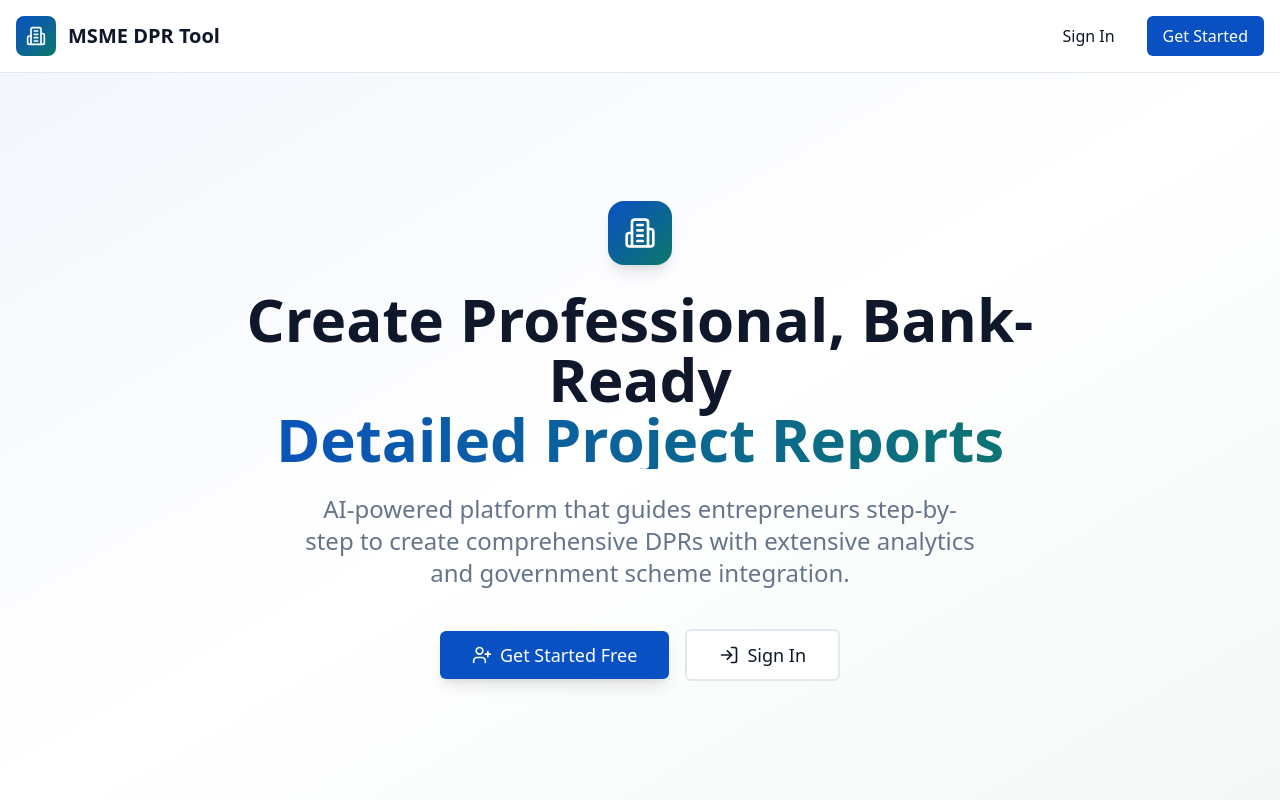
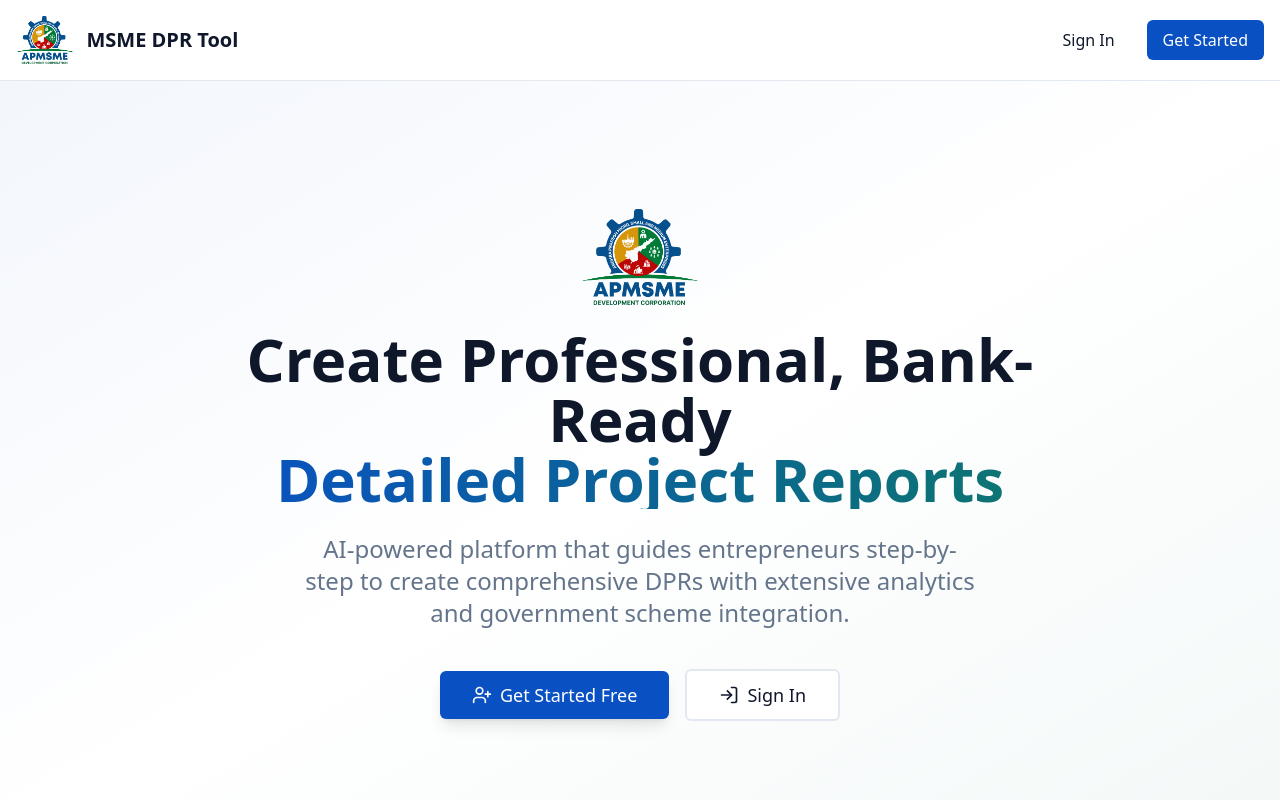
Before and after one commit to Surya-K-Citta/AI_DRP, a React (Vite) app in the folder client/: page / in a window 1280 px wide. Shown: the top 800 px of the page. Built offline with nearby package versions, Linux system fonts and the light colour scheme.

Commit message:
Replace Building2 icon with APMSME logo in Navbar, Landing, Login, and Register components for consistent branding. Update imports to remove unused icons and enhance visual identity across the application.

```diff
--- a/client/src/components/layout/Navbar.tsx
+++ b/client/src/components/layout/Navbar.tsx
@@ -5,7 +5,7 @@
 import { useTranslation } from 'react-i18next';
 import { useAuthStore } from '@/store/authStore';
 import { Button } from '@/components/ui/Button';
-import { Building2, Languages, LogOut, User, Menu, X } from 'lucide-react';
+import { Languages, LogOut, User, Menu, X } from 'lucide-react';
 import { useState } from 'react';
 
 export const Navbar: React.FC = () => {
@@ -47,9 +47,11 @@
       <div className="container mx-auto px-4">
         <div className="flex justify-between items-center h-16">
           <a href="/" onClick={(e) => handleLinkClick(e, '/')} className="flex items-center space-x-3">
-            <div className="h-10 w-10 rounded-lg bg-primary flex items-center justify-center">
-              <Building2 className="h-6 w-6 text-white" />
-            </div>
+            <img
+              src="/apmsme_logo.png"
+              alt="APMSME Logo"
+              className="h-12 w-auto object-contain"
+            />
             <span className="text-xl font-semibold text-foreground">
               {t('nav.appName')}
             </span>
--- a/client/src/pages/Landing.tsx
+++ b/client/src/pages/Landing.tsx
@@ -100,9 +100,11 @@
         <div className="container mx-auto px-4 py-4">
           <div className="flex items-center justify-between">
             <div className="flex items-center gap-3">
-              <div className="h-10 w-10 rounded-lg bg-gradient-to-br from-primary to-secondary flex items-center justify-center">
-                <Building2 className="h-5 w-5 text-white" />
-              </div>
+              <img
+                src="/apmsme_logo.png"
+                alt="APMSME Logo"
+                className="h-12 w-auto object-contain"
+              />
               <span className="text-xl font-bold text-foreground">MSME DPR Tool</span>
             </div>
             <div className="flex items-center gap-4">
@@ -121,8 +123,12 @@
       <section className="relative bg-gradient-to-br from-primary/5 via-white to-secondary/5 py-20 md:py-32">
         <div className="container mx-auto px-4">
           <div className="max-w-4xl mx-auto text-center">
-            <div className="inline-flex items-center justify-center h-16 w-16 rounded-2xl bg-gradient-to-br from-primary to-secondary mb-6 shadow-lg">
-              <Building2 className="h-8 w-8 text-white" />
+            <div className="inline-flex items-center justify-center mb-6">
+              <img
+                src="/apmsme_logo.png"
+                alt="APMSME Logo"
+                className="h-24 w-auto object-contain"
+              />
             </div>
             <h1 className="text-4xl md:text-6xl font-bold text-foreground mb-6 leading-tight">
               Create Professional, Bank-Ready
@@ -296,9 +302,11 @@
         <div className="container mx-auto px-4">
           <div className="flex flex-col md:flex-row items-center justify-between gap-4">
             <div className="flex items-center gap-3">
-              <div className="h-10 w-10 rounded-lg bg-gradient-to-br from-primary to-secondary flex items-center justify-center">
-                <Building2 className="h-5 w-5 text-white" />
-              </div>
+              <img
+                src="/apmsme_logo.png"
+                alt="APMSME Logo"
+                className="h-12 w-auto object-contain"
+              />
               <span className="text-lg font-semibold text-foreground">MSME DPR Tool</span>
             </div>
             <p className="text-sm text-muted-foreground text-center md:text-right">
--- a/client/src/pages/Login.tsx
+++ b/client/src/pages/Login.tsx
@@ -9,7 +9,7 @@
 import { Button } from '@/components/ui/Button';
 import { Input } from '@/components/ui/Input';
 import { Card, CardHeader, CardTitle, CardContent, CardDescription } from '@/components/ui/Card';
-import { Building2, Sparkles, ArrowRight, Copy, LogIn, CheckCircle } from 'lucide-react';
+import { Sparkles, ArrowRight, Copy, LogIn, CheckCircle, Shield } from 'lucide-react';
 
 export const Login: React.FC = () => {
   const { t } = useTranslation();
@@ -61,8 +61,12 @@
       <div className="w-full max-w-md">
         {/* Logo and Header */}
         <div className="text-center mb-8">
-          <div className="inline-flex items-center justify-center h-16 w-16 rounded-2xl bg-gradient-to-br from-primary to-secondary mb-4 shadow-lg">
-            <Building2 className="h-8 w-8 text-white" />
+          <div className="inline-flex items-center justify-center mb-4">
+            <img
+              src="/apmsme_logo.png"
+              alt="APMSME Logo"
+              className="h-20 w-auto object-contain"
+            />
           </div>
           <h1 className="text-3xl font-bold bg-gradient-to-r from-primary to-secondary bg-clip-text text-transparent mb-2">
             {t('auth.welcomeBack')}
@@ -172,7 +176,7 @@
             <p className="text-xs font-medium">AI-Powered</p>
           </div>
           <div className="p-4 rounded-lg bg-white/50 border border-primary/10">
-            <Building2 className="h-6 w-6 text-secondary mx-auto mb-2" />
+            <Shield className="h-6 w-6 text-secondary mx-auto mb-2" />
             <p className="text-xs font-medium">Bank-Ready</p>
           </div>
           <div className="p-4 rounded-lg bg-white/50 border border-primary/10">
--- a/client/src/pages/Register.tsx
+++ b/client/src/pages/Register.tsx
@@ -9,7 +9,7 @@
 import { Button } from '@/components/ui/Button';
 import { Input } from '@/components/ui/Input';
 import { Card, CardHeader, CardTitle, CardContent, CardDescription } from '@/components/ui/Card';
-import { Building2, Sparkles, ArrowRight, CheckCircle } from 'lucide-react';
+import { Sparkles, ArrowRight, CheckCircle } from 'lucide-react';
 
 export const Register: React.FC = () => {
   const { t } = useTranslation();
@@ -47,8 +47,12 @@
       <div className="w-full max-w-lg">
         {/* Logo and Header */}
         <div className="text-center mb-8">
-          <div className="inline-flex items-center justify-center h-16 w-16 rounded-2xl bg-gradient-to-br from-primary to-secondary mb-4 shadow-lg">
-            <Building2 className="h-8 w-8 text-white" />
+          <div className="inline-flex items-center justify-center mb-4">
+            <img
+              src="/apmsme_logo.png"
+              alt="APMSME Logo"
+              className="h-20 w-auto object-contain"
+            />
           </div>
           <h1 className="text-3xl font-bold bg-gradient-to-r from-primary to-secondary bg-clip-text text-transparent mb-2">
             {t('auth.getStarted')}
```
Also changed, not shown: client/public/apmsme_logo.png (added).
